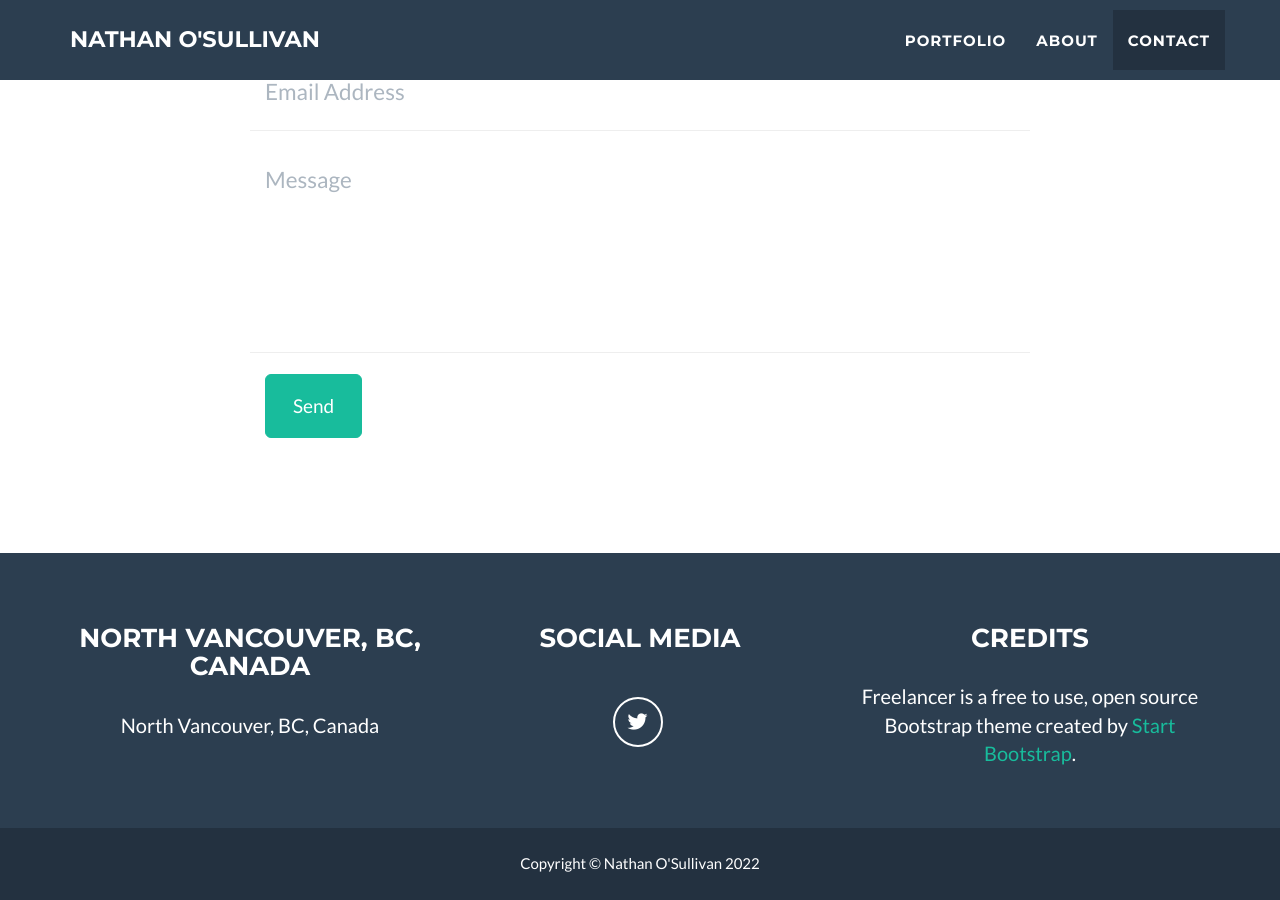
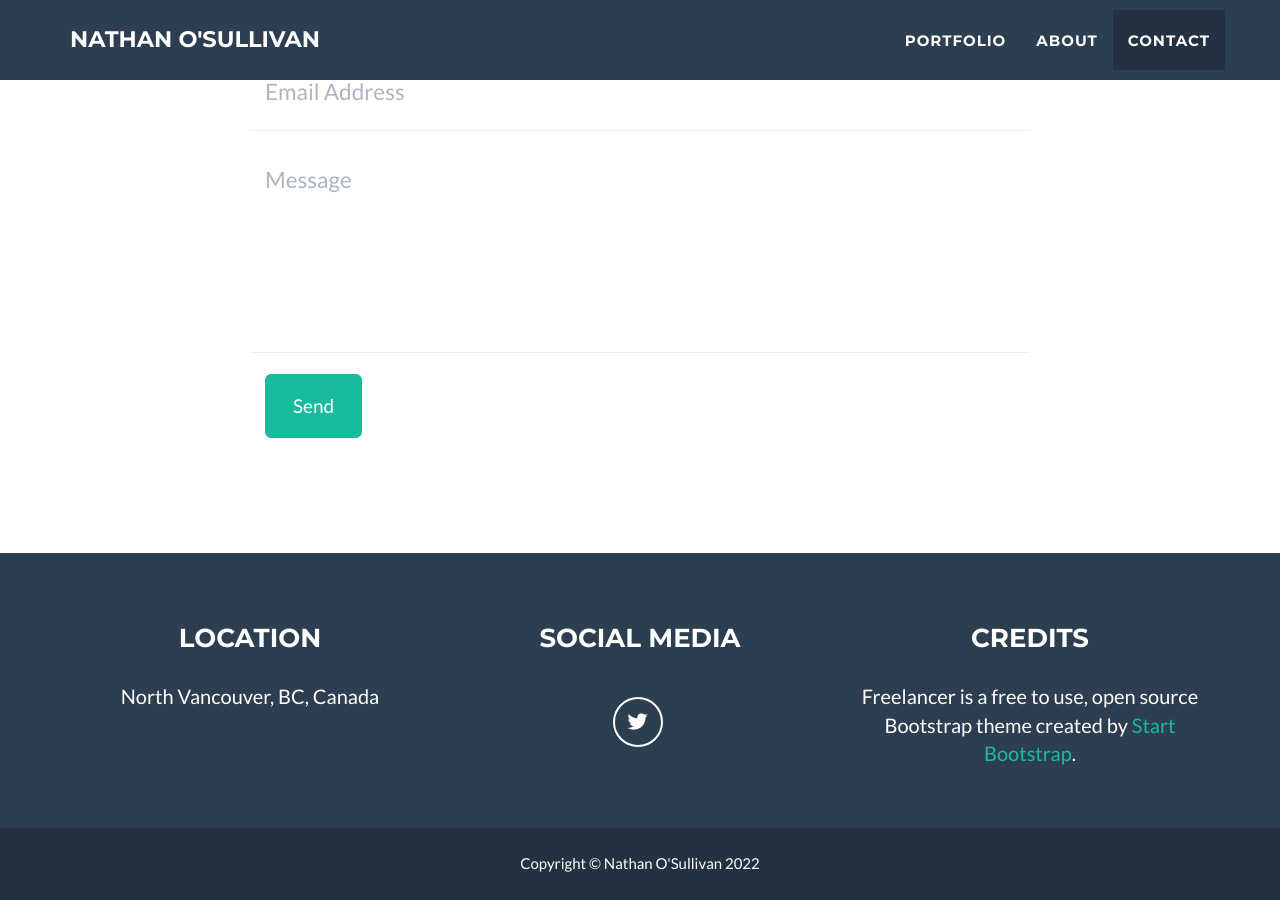
Before and after one commit to NathanOSullivan/nathanosullivan, a Jekyll site: the page built from _posts/2014-07-18-project-1.markdown, in a window 1280 px wide and 900 px high, scrolled down 2492 px. Built offline with Jekyll 4.4.1, drawn with Linux system fonts in a browser that asks for light colours.

Commit message:
Update _config.yml

```diff
--- a/_config.yml
+++ b/_config.yml
@@ -33,7 +33,7 @@ color:
 # Footer settings
 footer:
   copyright: Nathan O'Sullivan
-  location: North Vancouver, BC, Canada
+  location: Location
   social: Social Media
   credits: Credits
 
```
